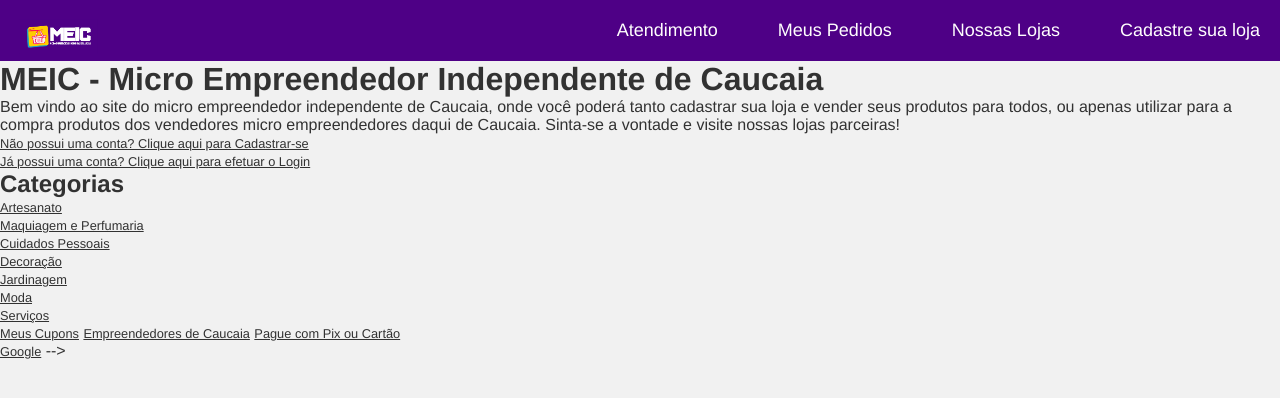
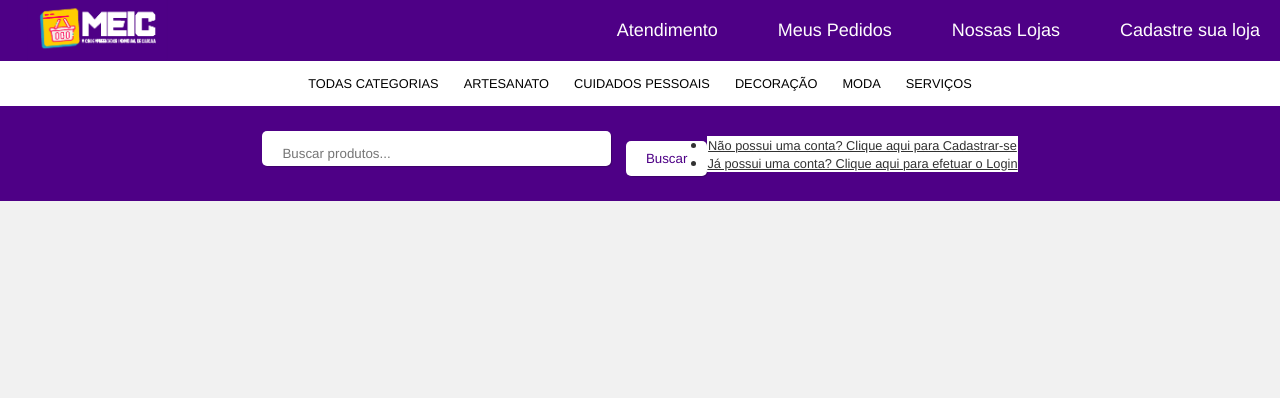
Before and after one commit to Deyvisu/PROJETO-FINAL, a Flask app: page / in a window 1280 px wide. Shown: the top 398 px of the page. Run offline with Flask 2, Linux system fonts and the light colour scheme; some libraries are stand-ins or nearby versions.

Commit message:
css home

```diff
--- a/Projeto Final/static/css/homepage.css
+++ b/Projeto Final/static/css/homepage.css
@@ -26,9 +26,9 @@
   }
 
   #brand-logo{
-    width: 100px;
-    position: absolute;
-    top: 10px;
+    width: 180px;
+    position:fixed;
+    top: -20px;
     left: 10px;
   }
 
@@ -59,3 +59,110 @@
   .nav a:hover {
     color: #f4f800;
   }
+
+
+/*MENU-categoria*/
+
+.menu-categoria ul{
+  list-style: none;
+  margin: 0px;
+  padding-top: 10px;
+  padding-bottom: 10px;
+  background-color: #ffffff;
+  font-size: 18px;
+  text-align: center;
+  text-transform: uppercase;
+
+}
+
+.menu-categoria ul li{
+  display: inline-block;  /* Todos na linha */
+  position: relative;
+
+}
+
+.menu-categoria ul li:hover .sub-menucategoria {
+  display: block;
+}
+
+.sub-menucategoria{
+  display: none;
+  position: absolute;
+  top: 100%;
+  left: 0;
+  background-color: #fff;
+  padding: 0;
+  margin-top: 0px;
+  box-shadow: 0px 8px 16px 0px rgba(0,0,0,0.2);
+}
+
+.sub-menucategoria li {
+    display: block;
+    width: 200px;
+    text-align: left;
+    padding: 5px 10px;
+}
+
+.sub-menucategoria li a {
+    color: #000;
+    text-decoration: none;
+}
+
+.categoria:hover {
+    background-color: #ccc;
+}
+
+.categoria a {
+    display: block;
+    padding: 5px 10px;
+    color: #000;
+    text-decoration: none;
+}
+
+
+/*barra de pesquisa*/
+.buscar-login {
+  display: flex;
+  align-items: center;
+  justify-content: center;
+  padding-top: 25px;
+  padding-bottom: 25px;
+  text-align: center;
+  background-color: #4E0086;
+}
+
+input[type="text"], input[type="password"] {
+  display: inline-block;
+  padding-top: 20px;
+  padding-left: 200px;
+  margin-right: 10px;
+  border-radius: 5px;
+  border: none;
+  box-shadow: 1px 1px 1px rgba(0, 0, 0, 0.2);
+}
+
+button[type="submit"] {
+  display:inline-block;
+  padding: 10px 20px;
+  border-radius: 5px;
+  border: none;
+  background-color: #ffffff;
+  color: #4E0086;
+  box-shadow: 1px 1px 1px rgba(0, 0, 0, 0.2);
+  cursor: pointer;
+}
+
+
+input[type="text"]::placeholder,
+input[type="password"]::placeholder {
+  position: relative;
+  text-indent: 10px;
+  left: -190px; /* ajusta a posição do placeholder */
+  top: -5px
+}
+
+.login-user {
+  background-color: #ffffff;
+  text-decoration: none;
+  position: relative;
+}
--- a/Projeto Final/templates/HomePage.html
+++ b/Projeto Final/templates/HomePage.html
@@ -22,27 +22,56 @@
     </nav>
     </div>
 
-    <h1>MEIC - Micro Empreendedor Independente de Caucaia</h1>
+
+    <nav>
+        <div class="menu-categoria">
+            <ul>
+                <li class="categoria"><a href="#">Todas Categorias</a>
+                    <ul class="sub-menucategoria">
+                        <li><a href = "/Artesanato"> Artesanato</a></li>
+                        <li><a href = "/MaquiagemPerfumaria">Maquiagem e Perfumaria</a></li>
+                        <li><a href = "/CuidadosPessoais">Cuidados Pessoais</a></li>
+                        <li><a href = "/Decoração">Decoração</a></li>
+                        <li><a href = "/Jardinagem">Jardinagem</a></li>
+                        <li><a href = "/Moda">Moda</a></li>
+                        <li><a href = "/Serviços">Serviços</a></li>
+                    </ul>
+                </li>
+                <li class="categoria"><a href = "/Artesanato"> Artesanato</a></li>
+                <li class="categoria"><a href = "/CuidadosPessoais">Cuidados Pessoais</a></li>
+                <li class="categoria"><a href = "/Decoração">Decoração</a></li>
+                <li class="categoria"><a href = "/Moda">Moda</a></li>
+                <li class="categoria"><a href = "/Serviços">Serviços</a></li>
+            </ul>
+        </div>
+    </nav>
+
+
+    <nav class="buscar-login">
+        <form action="/busca" method="get">
+            <input type="text" name="busca" placeholder="Buscar produtos...">
+            <button type="submit">Buscar</button>
+            </form>
+
+    <div class="login-user" id="login">
+        <ul>
+            <li><a href = "/CadastroUsuario"> Não possui uma conta? Clique aqui para Cadastrar-se</a></li>
+            <li><a href = "/LoginUsuario"> Já possui uma conta? Clique aqui para efetuar o Login</a></li>
+        </ul>
+    </div>
+    </nav>
+
+
+
+<!--
+     <h1>MEIC - Micro Empreendedor Independente de Caucaia</h1>
 
     <p> Bem vindo ao site do micro empreendedor independente de Caucaia, onde você poderá tanto cadastrar sua loja e vender seus produtos para todos,
         ou apenas utilizar para a compra produtos dos vendedores micro empreendedores daqui de Caucaia. Sinta-se a vontade e visite nossas lojas parceiras!
     </p>
 
-    <ul>
-        <li><a href = "/CadastroUsuario"> Não possui uma conta? Clique aqui para Cadastrar-se</a></li>
-        <li><a href = "/LoginUsuario"> Já possui uma conta? Clique aqui para efetuar o Login</a></li>
-    </ul>
 
-    <h2>Categorias</h2>
-    <ul>
-        <li><a href = "/Artesanato"> Artesanato</a></li>
-        <li><a href = "/MaquiagemPerfumaria">Maquiagem e Perfumaria</a></li>
-        <li><a href = "/CuidadosPessoais">Cuidados Pessoais</a></li>
-        <li><a href = "/Decoração">Decoração</a></li>
-        <li><a href = "/Jardinagem">Jardinagem</a></li>
-        <li><a href = "/Moda">Moda</a></li>
-        <li><a href = "/Serviços">Serviços</a></li>
-    </ul>
+
 
     <ul>
         <a href = "/MeusCupons">Meus Cupons</a>
@@ -50,8 +79,13 @@
         <a href = "/PaguePixCartao">Pague com Pix ou Cartão</a>
     </ul>
     <a href="http://google.com" target = "_blank">Google</a>
+    -->
 
--->
+
+
+
+
+
 
 </body>
 
```
